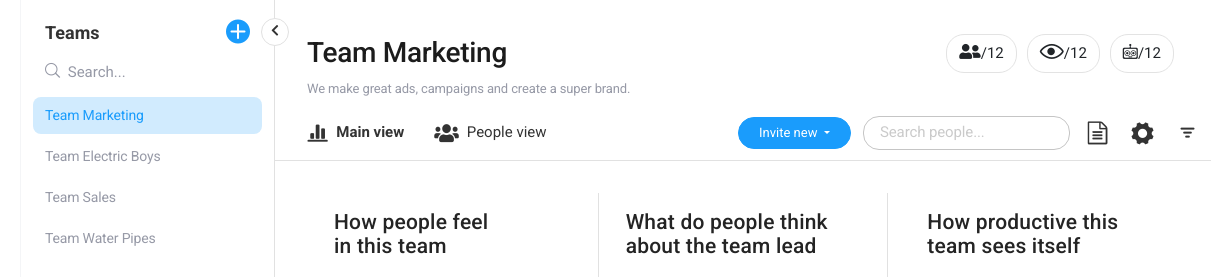
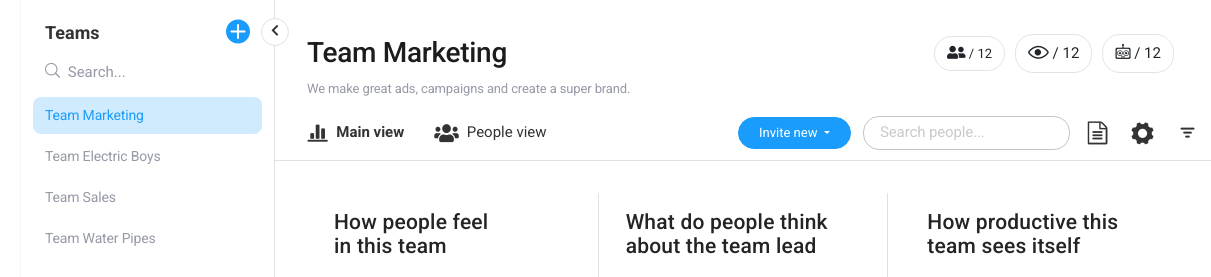
Before and after one commit to markrajk/dashboard, a plain HTML site: page index.html in a window 1280 px wide. Shown: the top 277 px of the page, 69-1280 px from the left. Drawn offline with Linux system fonts and the light colour scheme; files whose address does not match are found by name.

Commit message:
top icons size changed

```diff
--- a/public/scss/style.scss
+++ b/public/scss/style.scss
@@ -626,6 +626,15 @@ a:focus {
             margin-right: 1rem;
             border: 1px solid #E3E3E3;
             border-radius: 18px;
+
+            &:first-of-type {
+                font-size: 1.3rem;
+            }
+
+            &:first-of-type + div i {
+                font-size: 1.3rem;
+            }
+
         }
 
         & a {
```
Also changed, not shown: index.html (+3 -3 lines), public/css/style.css.
